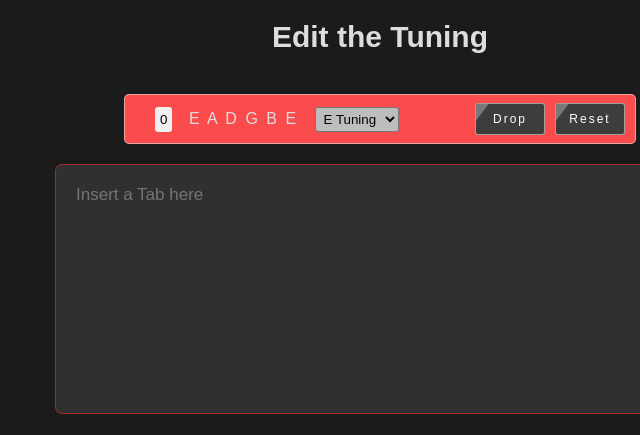
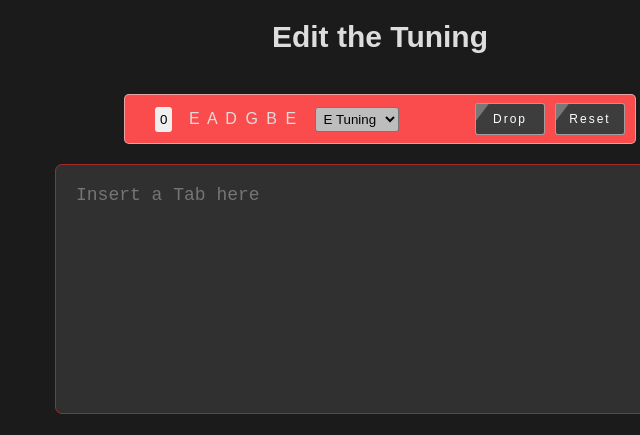
Before and after one commit to HeinzDev/Tabz, a website with bundled scripts: page frontend/index.html in a window 1280 px wide. Shown: the top 435 px of the page, 260-900 px from the left. Built offline with nearby package versions, Linux system fonts and the light colour scheme.

Commit message:
changed tabs font to monospace

```diff
--- a/frontend/static/CSS/style.css
+++ b/frontend/static/CSS/style.css
@@ -1,7 +1,7 @@
 *{
     margin: 0;
     padding: 0;
-    font-family: "Montserrat", sans-serif;
+
     box-sizing: border-box;
 }
 
@@ -21,6 +21,7 @@ body {
     background-color: #1d1d1d;
     color: #ddd;
     overflow: hidden;
+    font-family: "Montserrat", sans-serif;
   }
 
   .view-title {
--- a/frontend/static/CSS/tabz.css
+++ b/frontend/static/CSS/tabz.css
@@ -30,8 +30,9 @@ body {
     width: 650px;
     height: 250px;
     color: #ffffff;
-    font-size: 17px;
+    font-size: 18px;
     padding: 20px;
+    overflow: hidden;
   }
 
   .tuning-div {
@@ -143,6 +144,7 @@ body {
     padding-left: 5%;
     margin: 0% auto;
     font-size: 20px;
+    font-family: monospace;
   }
 
   .output-buttons-div{
```
